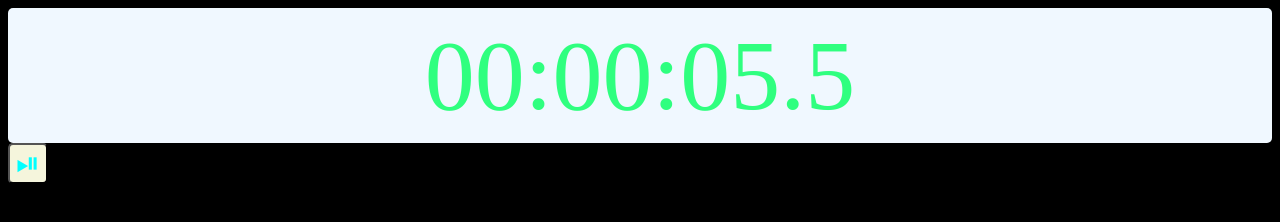
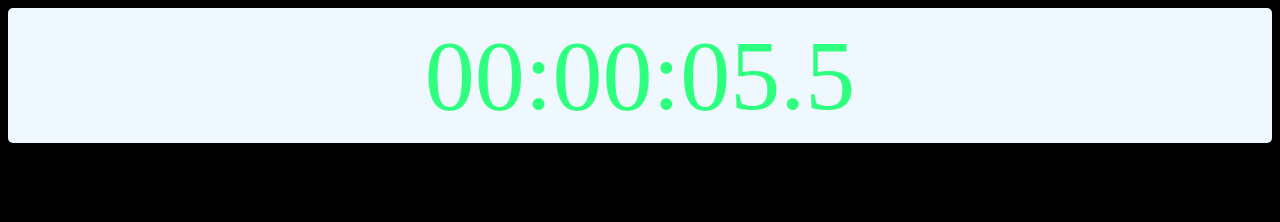
Before and after one commit to goldjared/workamander, a website built with webpack: page src/index.html in a window 1280 px wide. Built offline with nearby package versions, Linux system fonts and the light colour scheme.

Commit message:
remove pause/play elem, add general container elem

```diff
--- a/src/index.html
+++ b/src/index.html
@@ -7,6 +7,6 @@
   </head>
   <body>
     <div class="clock"></div>
-    <button class="play-pause">⏯</button>
+    <div class="container"></div>
   </body>
 </html>
```
